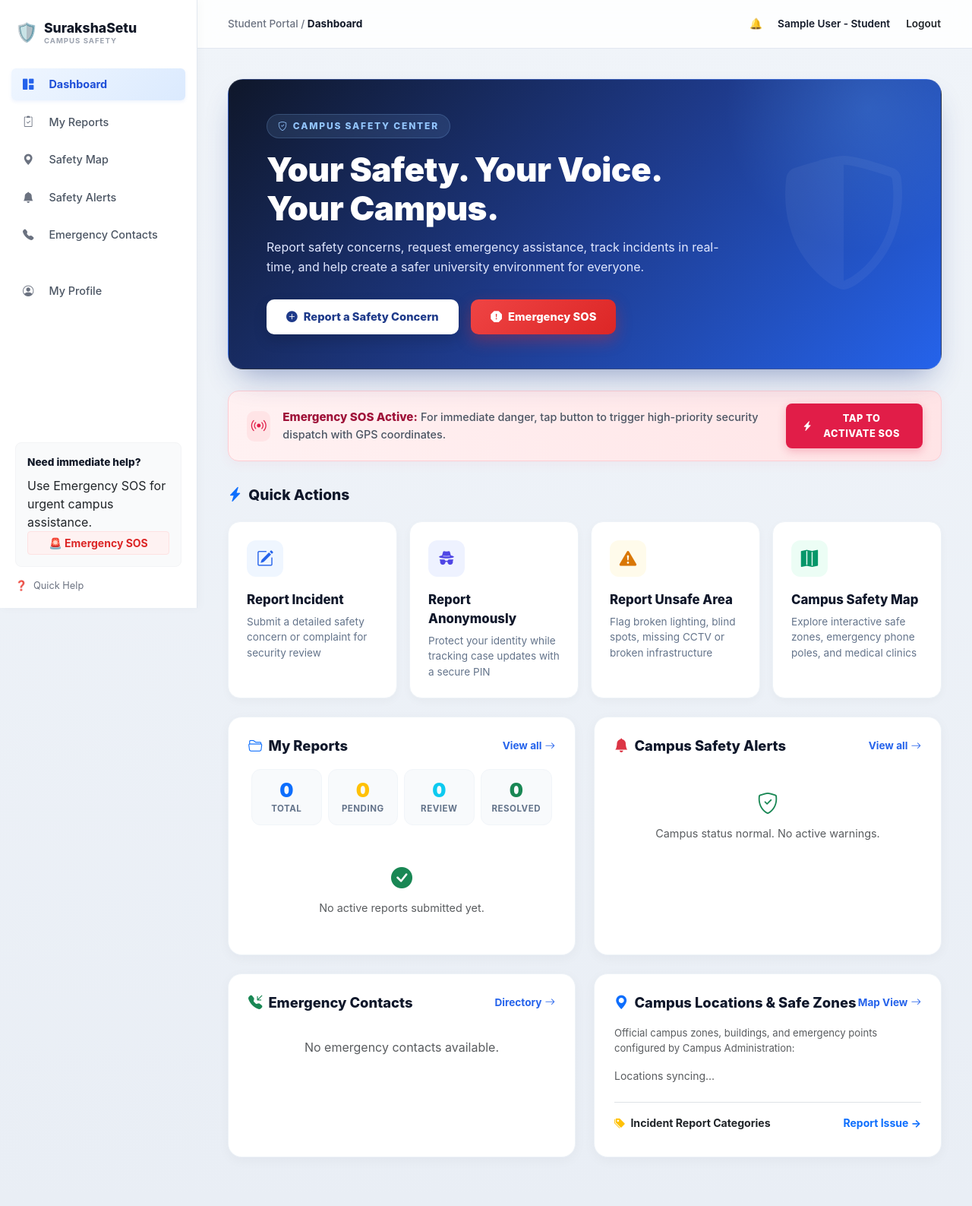
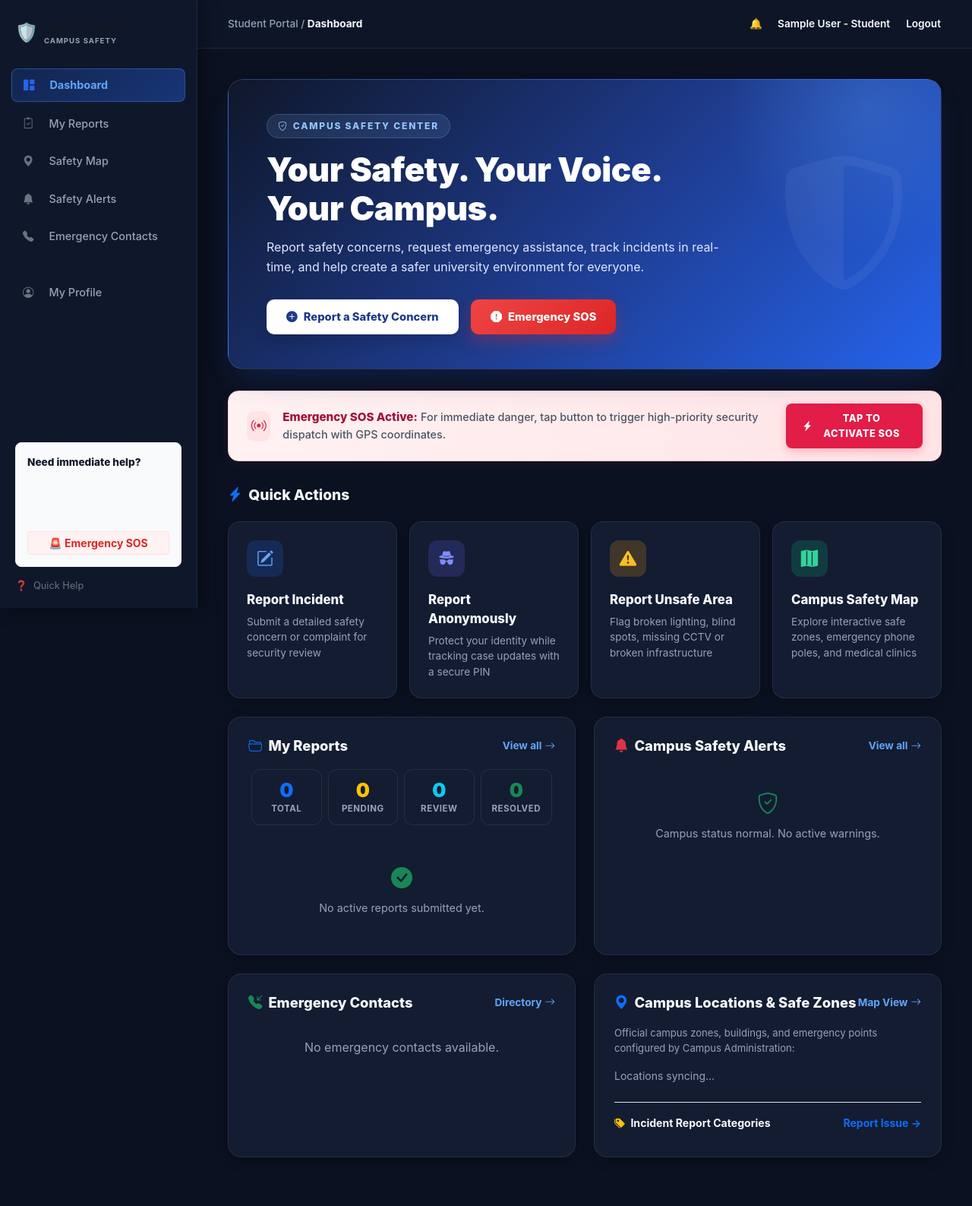
Before and after one commit to Sapna615/SurakshaSetu, an ASP.NET Core app: page /Student/Dashboard in a window 1280 px wide. Shown: the whole page at 76% size. Run offline with ASP.NET Core 8, Linux system fonts and the light colour scheme; the visitor is signed in with stand-in values (Sample User, id 1); data that the repository does not hold is empty; database files in the repository are not loaded; some libraries are stand-ins or nearby versions.

Commit message:
Transform entire website to Dark Slate & Midnight Blue theme matching landing page

```diff
--- a/SurakshaSetu/Views/Shared/_DashboardLayout.cshtml
+++ b/SurakshaSetu/Views/Shared/_DashboardLayout.cshtml
@@ -13,32 +13,34 @@
     @await RenderSectionAsync("Styles", required: false)
     <style>
         body {
-            background: linear-gradient(180deg, #f0f4f9 0%, #e9eef5 100%);
+            background-color: #0b1120 !important;
             font-family: -apple-system, BlinkMacSystemFont, "Segoe UI", Roboto, "Helvetica Neue", Arial, sans-serif;
             margin: 0;
             overflow-x: hidden;
+            color: #f8fafc;
         }
         .wrapper {
             display: flex;
             width: 100%;
             min-height: 100vh;
+            background-color: #0b1120;
         }
         .sidebar {
             width: 260px;
-            background: #ffffff;
-            border-right: 1px solid #e2e8f0;
+            background: #0f172a;
+            border-right: 1px solid rgba(255, 255, 255, 0.08);
             display: flex;
             flex-direction: column;
             position: fixed;
             height: 100%;
             z-index: 100;
-            box-shadow: 2px 0 12px rgba(15, 23, 42, 0.03);
+            box-shadow: 4px 0 24px rgba(0, 0, 0, 0.4);
         }
         .sidebar-header {
             padding: 25px 20px;
             font-size: 1.25rem;
             font-weight: 700;
-            color: #111827;
+            color: #f8fafc;
             display: flex;
             align-items: center;
             gap: 10px;
@@ -48,7 +50,7 @@
             margin-bottom: 15px;
             font-size: 0.65rem;
             font-weight: 700;
-            color: #9ca3af;
+            color: #64748b;
             letter-spacing: 1px;
             text-transform: uppercase;
         }
@@ -66,35 +68,36 @@
             align-items: center;
             gap: 12px;
             padding: 10px 15px;
-            color: #4b5563;
+            color: #94a3b8;
             text-decoration: none;
-            border-radius: 6px;
+            border-radius: 8px;
             font-weight: 500;
             font-size: 0.9rem;
             transition: all 0.2s;
         }
         .sidebar-menu a:hover {
-            background-color: #f9fafb;
-            color: #111827;
+            background-color: #1e293b;
+            color: #ffffff;
         }
         .sidebar-menu a.active {
-            background-color: #eff6ff;
-            color: #2563eb;
-            font-weight: 600;
+            background: linear-gradient(135deg, rgba(37,99,235,0.2) 0%, rgba(37,99,235,0.4) 100%) !important;
+            color: #60a5fa !important;
+            font-weight: 700;
+            border: 1px solid rgba(96,165,250,0.3);
         }
         .main-content {
             flex-grow: 1;
             margin-left: 260px;
             display: flex;
             flex-direction: column;
-            background: transparent;
+            background: #0b1120;
             min-height: 100vh;
         }
         .top-header {
             height: 64px;
-            background: rgba(255, 255, 255, 0.85);
+            background: rgba(15, 23, 42, 0.85);
             backdrop-filter: blur(12px);
-            border-bottom: 1px solid #e2e8f0;
+            border-bottom: 1px solid rgba(255, 255, 255, 0.08);
             display: flex;
             align-items: center;
             justify-content: space-between;
@@ -104,13 +107,13 @@
             z-index: 99;
         }
         .breadcrumb-title {
-            color: #6b7280;
+            color: #94a3b8;
             font-size: 0.85rem;
             font-weight: 500;
         }
         .breadcrumb-title span {
             font-weight: 700;
-            color: #111827;
+            color: #f8fafc;
         }
         .user-profile {
             display: flex;
@@ -118,13 +121,14 @@
             gap: 20px;
             font-size: 0.85rem;
             font-weight: 600;
-            color: #111827;
+            color: #f8fafc;
         }
         .content-area {
             padding: 40px;
             max-width: 1200px;
             margin: 0 auto;
             width: 100%;
+            background-color: #0b1120;
         }
     </style>
 </head>
--- a/SurakshaSetu/Views/Student/Dashboard.cshtml
+++ b/SurakshaSetu/Views/Student/Dashboard.cshtml
@@ -161,7 +161,7 @@
     .section-heading {
         font-size: 1.2rem;
         font-weight: 800;
-        color: #0f172a;
+        color: #f8fafc;
         margin-bottom: 20px;
         display: flex;
         align-items: center;
@@ -170,8 +170,8 @@
 
     /* Quick Action Cards */
     .quick-card {
-        background: white;
-        border: 1px solid #edf2f7;
+        background: #131c31;
+        border: 1px solid rgba(255, 255, 255, 0.08);
         border-radius: 16px;
         padding: 24px;
         text-decoration: none;
@@ -181,14 +181,14 @@
         justify-content: space-between;
         height: 100%;
         transition: all 0.25s cubic-bezier(0.4, 0, 0.2, 1);
-        box-shadow: 0 4px 12px rgba(15, 23, 42, 0.03);
+        box-shadow: 0 4px 16px rgba(0, 0, 0, 0.25);
         position: relative;
         overflow: hidden;
     }
     .quick-card:hover {
         transform: translateY(-4px);
-        box-shadow: 0 16px 32px rgba(15, 23, 42, 0.08);
-        border-color: #cbd5e1;
+        box-shadow: 0 16px 32px rgba(0, 0, 0, 0.45);
+        border-color: rgba(59, 130, 246, 0.4);
     }
     .quick-card::after {
         content: '';
@@ -201,7 +201,7 @@
         transition: all 0.25s ease;
     }
     .quick-card:hover::after {
-        background: #2563eb;
+        background: #3b82f6;
     }
     .quick-icon-wrap {
         width: 48px;
@@ -213,19 +213,19 @@
         font-size: 1.4rem;
         margin-bottom: 18px;
     }
-    .wrap-blue { background: #eff6ff; color: #2563eb; }
-    .wrap-indigo { background: #eef2ff; color: #4f46e5; }
-    .wrap-amber { background: #fffbeb; color: #d97706; }
-    .wrap-emerald { background: #ecfdf5; color: #059669; }
+    .wrap-blue { background: rgba(37,99,235,0.2); color: #60a5fa; }
+    .wrap-indigo { background: rgba(99,102,241,0.2); color: #818cf8; }
+    .wrap-amber { background: rgba(245,158,11,0.2); color: #fbbf24; }
+    .wrap-emerald { background: rgba(16,185,129,0.2); color: #34d399; }
 
     .quick-title {
         font-size: 1.05rem;
         font-weight: 800;
-        color: #0f172a;
+        color: #f8fafc;
         margin-bottom: 6px;
     }
     .quick-desc {
-        color: #64748b;
+        color: #94a3b8;
         font-size: 0.85rem;
         line-height: 1.5;
         margin: 0;
@@ -233,16 +233,18 @@
 
     /* Dashboard Info Cards */
     .info-card {
-        background: white;
-        border: 1px solid #edf2f7;
+        background: #131c31;
+        border: 1px solid rgba(255, 255, 255, 0.08);
         border-radius: 18px;
         padding: 26px;
-        box-shadow: 0 4px 16px rgba(15, 23, 42, 0.04);
+        box-shadow: 0 4px 16px rgba(0, 0, 0, 0.25);
         height: 100%;
         transition: all 0.2s ease;
+        color: #f8fafc;
     }
     .info-card:hover {
-        box-shadow: 0 8px 24px rgba(15, 23, 42, 0.06);
+        box-shadow: 0 8px 24px rgba(0, 0, 0, 0.4);
+        border-color: rgba(59, 130, 246, 0.3);
     }
     .info-header {
         display: flex;
@@ -253,7 +255,7 @@
     .info-title {
         font-size: 1.15rem;
         font-weight: 800;
-        color: #0f172a;
+        color: #f8fafc;
         margin: 0;
         display: flex;
         align-items: center;
@@ -262,7 +264,7 @@
     .view-all {
         font-size: 0.85rem;
         font-weight: 700;
-        color: #2563eb;
+        color: #60a5fa;
         text-decoration: none;
         display: inline-flex;
         align-items: center;
@@ -270,34 +272,34 @@
         transition: transform 0.2s;
     }
     .view-all:hover {
-        color: #1d4ed8;
+        color: #93c5fd;
         transform: translateX(2px);
     }
 
     /* Stat Box Cards */
     .stat-pill-box {
-        background: #f8fafc;
+        background: #0f172a;
         border-radius: 12px;
         padding: 12px 14px;
         flex: 1;
         margin: 0 4px;
-        border: 1px solid #f1f5f9;
+        border: 1px solid rgba(255, 255, 255, 0.08);
         transition: all 0.2s;
     }
     .stat-pill-box:hover {
-        background: #eff6ff;
-        border-color: #bfdbfe;
+        background: #1e293b;
+        border-color: rgba(59, 130, 246, 0.3);
     }
     .stat-val-bold {
         font-size: 1.6rem;
         font-weight: 900;
-        color: #0f172a;
+        color: #f8fafc;
         line-height: 1.2;
     }
     .stat-lbl-muted {
         font-size: 0.72rem;
         font-weight: 700;
-        color: #64748b;
+        color: #94a3b8;
         text-transform: uppercase;
         letter-spacing: 0.5px;
     }
@@ -306,7 +308,8 @@
     .report-item-row {
         padding: 14px 16px;
         border-radius: 12px;
-        background: #f8fafc;
+        background: #0f172a;
+        border: 1px solid rgba(255, 255, 255, 0.06);
         margin-bottom: 10px;
         display: flex;
         justify-content: space-between;
--- a/SurakshaSetu/wwwroot/css/site.css
+++ b/SurakshaSetu/wwwroot/css/site.css
@@ -8,8 +8,21 @@ html {
   }
 }
 
+:root {
+  --bg-dark-main: #0b1120;
+  --bg-dark-card: #131c31;
+  --bg-dark-card-hover: #1e293b;
+  --bg-dark-sidebar: #0f172a;
+  --border-dark: rgba(255, 255, 255, 0.08);
+  --border-dark-hover: rgba(59, 130, 246, 0.35);
+  --text-main: #f8fafc;
+  --text-muted: #94a3b8;
+  --accent-blue: #3b82f6;
+  --accent-glow: rgba(59, 130, 246, 0.25);
+}
+
 .btn:focus, .btn:active:focus, .btn-link.nav-link:focus, .form-control:focus, .form-check-input:focus {
-  box-shadow: 0 0 0 0.1rem white, 0 0 0 0.25rem #258cfb;
+  box-shadow: 0 0 0 0.1rem #0b1120, 0 0 0 0.25rem #3b82f6;
 }
 
 html {
@@ -24,8 +37,80 @@ html, body, a, button, input, select, textarea, .btn {
 
 body {
   margin-bottom: 60px;
-  background: linear-gradient(180deg, #f0f4f9 0%, #e9eef5 100%);
+  background-color: var(--bg-dark-main) !important;
+  color: var(--text-main) !important;
   min-height: 100vh;
+}
+
+/* Dark Slate & Midnight Cards & Tables */
+.card, .info-card, .trust-stat-box, .stat-pill-box, .contact-item-row, .alert-card-item {
+  background-color: var(--bg-dark-card) !important;
+  color: var(--text-main) !important;
+  border-color: var(--border-dark) !important;
+}
+
+.card-header {
+  background-color: #0f172a !important;
+  color: #f8fafc !important;
+  border-color: var(--border-dark) !important;
+}
+
+.table {
+  color: var(--text-main) !important;
+  border-color: var(--border-dark) !important;
+}
+
+.table thead th, .table-light {
+  background-color: #0f172a !important;
+  color: #94a3b8 !important;
+  border-color: var(--border-dark) !important;
+}
+
+.table tbody tr {
+  background-color: var(--bg-dark-card) !important;
+  color: var(--text-main) !important;
+  border-color: var(--border-dark) !important;
+}
+
+.table-hover tbody tr:hover {
+  background-color: var(--bg-dark-card-hover) !important;
+  color: #ffffff !important;
+}
+
+/* Form controls in dark mode */
+.form-control, .form-select {
+  background-color: #0f172a !important;
+  color: #f8fafc !important;
+  border: 1px solid rgba(255, 255, 255, 0.15) !important;
+}
+
+.form-control:focus, .form-select:focus {
+  background-color: #131c31 !important;
+  color: #ffffff !important;
+  border-color: #3b82f6 !important;
+}
+
+/* Modals */
+.modal-content {
+  background-color: #0f172a !important;
+  color: #f8fafc !important;
+  border: 1px solid rgba(255, 255, 255, 0.12) !important;
+}
+
+.modal-header, .modal-footer {
+  border-color: var(--border-dark) !important;
+}
+
+.text-dark {
+  color: #f8fafc !important;
+}
+
+.text-muted {
+  color: #94a3b8 !important;
+}
+
+.bg-light {
+  background-color: #131c31 !important;
 }
 
 .form-floating > .form-control-plaintext::placeholder, .form-floating > .form-control::placeholder {
```
Also changed, not shown: SurakshaSetu/Views/Shared/_AdminLayout.cshtml (+23 -19 lines), SurakshaSetu/Views/Shared/_SecurityLayout.cshtml (+23 -19 lines), SurakshaSetu/Views/Shared/_SuperAdminLayout.cshtml (+23 -19 lines).
